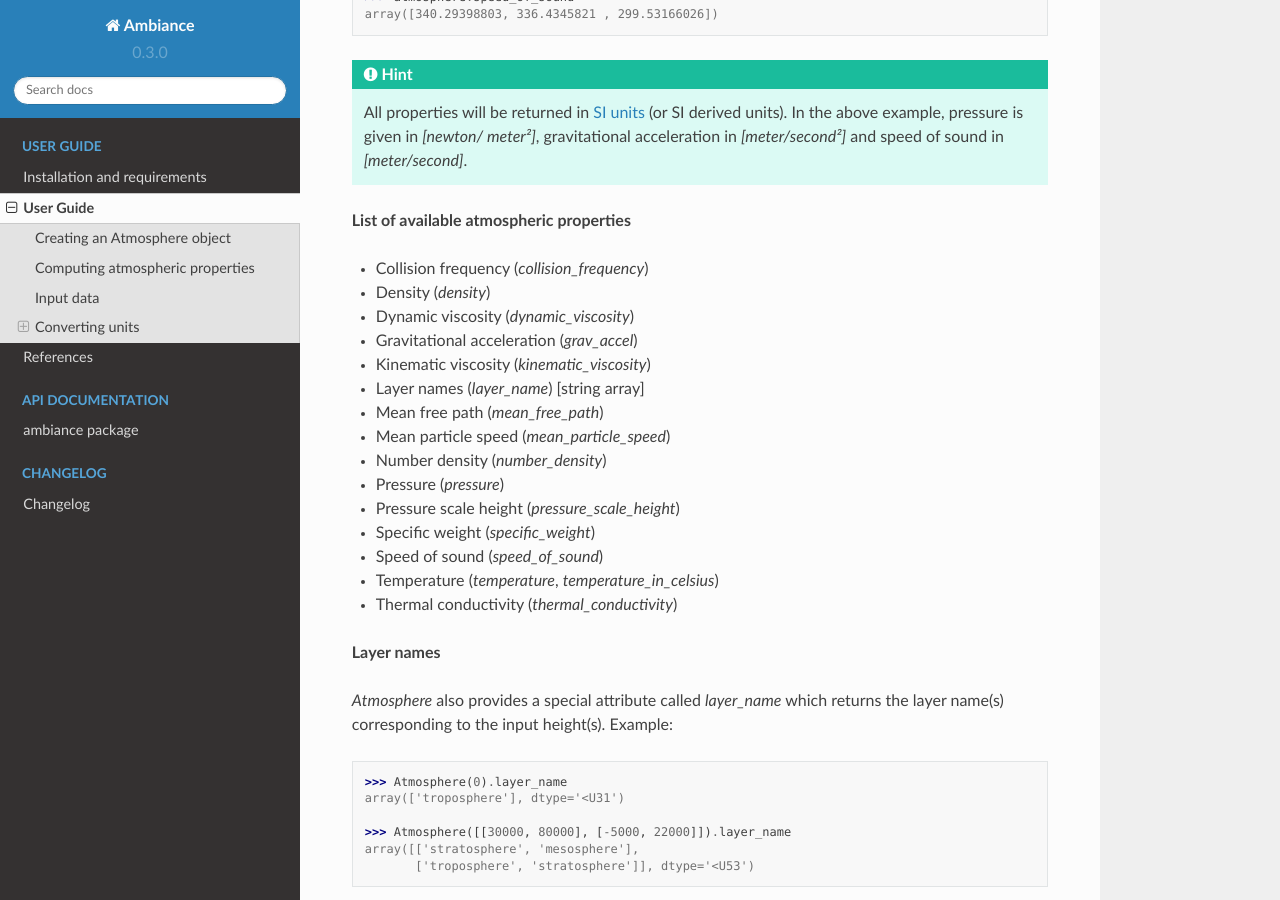
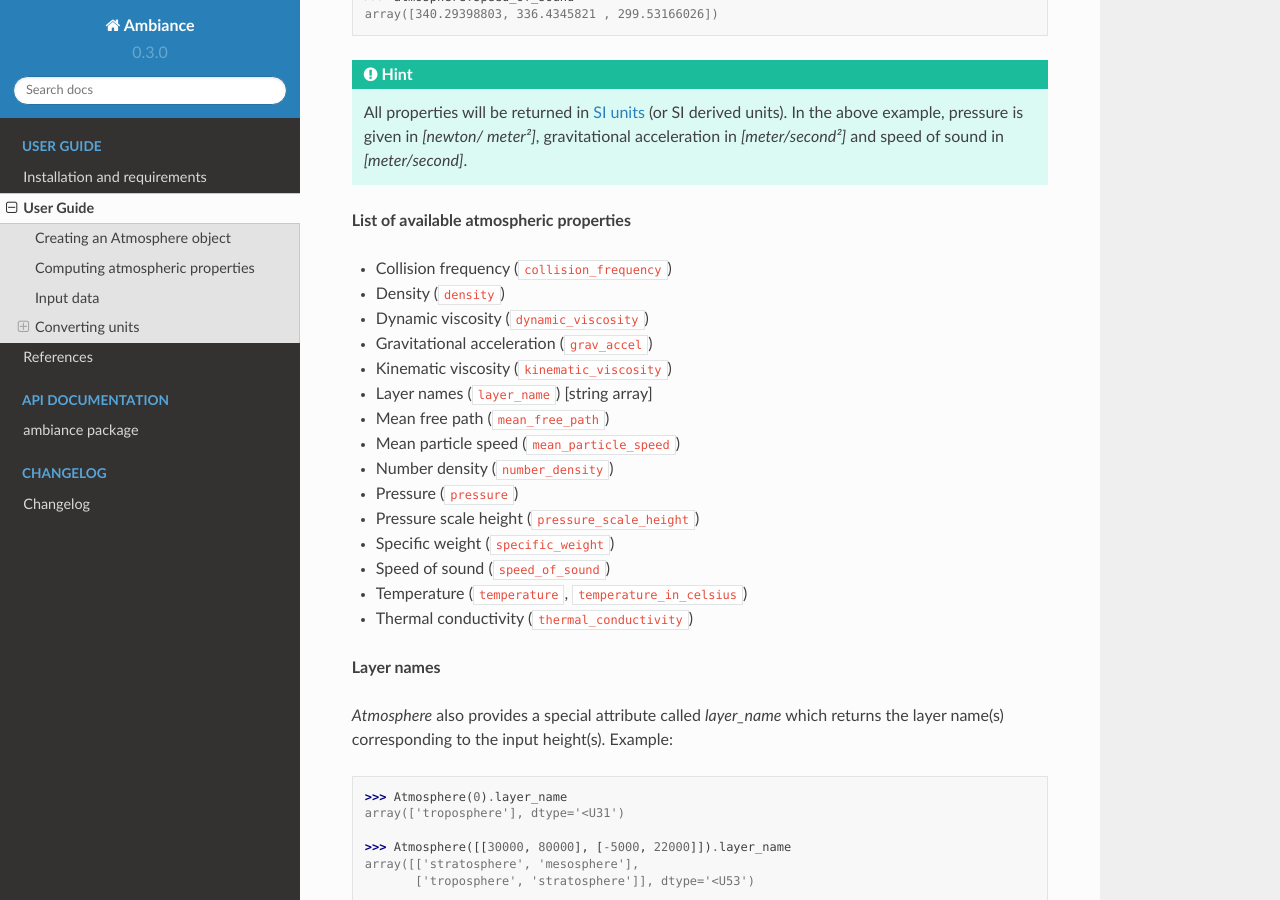
Before and after one commit to airinnova/ambiance, a Sphinx documentation site: the page built from docs/source/user_guide/detailed_user_guide.rst, in a window 1280 px wide and 900 px high, scrolled down 1322 px. Built offline with Sphinx 7.4.7 and the Read the Docs theme 2.0.0, drawn with Linux system fonts in a browser that asks for light colours.

```diff
--- a/docs/source/user_guide/detailed_user_guide.rst
+++ b/docs/source/user_guide/detailed_user_guide.rst
@@ -63,21 +63,21 @@ Computing atmospheric properties
 
 **List of available atmospheric properties**
 
-* Collision frequency (`collision_frequency`)
-* Density (`density`)
-* Dynamic viscosity (`dynamic_viscosity`)
-* Gravitational acceleration (`grav_accel`)
-* Kinematic viscosity (`kinematic_viscosity`)
-* Layer names (`layer_name`) [string array]
-* Mean free path (`mean_free_path`)
-* Mean particle speed (`mean_particle_speed`)
-* Number density (`number_density`)
-* Pressure (`pressure`)
-* Pressure scale height (`pressure_scale_height`)
-* Specific weight (`specific_weight`)
-* Speed of sound (`speed_of_sound`)
-* Temperature (`temperature`, `temperature_in_celsius`)
-* Thermal conductivity (`thermal_conductivity`)
+* Collision frequency (``collision_frequency``)
+* Density (``density``)
+* Dynamic viscosity (``dynamic_viscosity``)
+* Gravitational acceleration (``grav_accel``)
+* Kinematic viscosity (``kinematic_viscosity``)
+* Layer names (``layer_name``) [string array]
+* Mean free path (``mean_free_path``)
+* Mean particle speed (``mean_particle_speed``)
+* Number density (``number_density``)
+* Pressure (``pressure``)
+* Pressure scale height (``pressure_scale_height``)
+* Specific weight (``specific_weight``)
+* Speed of sound (``speed_of_sound``)
+* Temperature (``temperature``, ``temperature_in_celsius``)
+* Thermal conductivity (``thermal_conductivity``)
 
 **Layer names**
 
--- a/docs/source/user_guide/references.rst
+++ b/docs/source/user_guide/references.rst
@@ -1,10 +1,10 @@
 References
 ==========
 
-**[ICAO1993]** International Civil Aviation Organization: *Manual Of The ICAO Standard Atmosphere -- 3rd Edition 1993 (Doc 7488) -- extended to 80 kilometres (262 500 feet)*; https://store.icao.int/manual-of-the-icao-standard-atmosphere-extended-to-80-kilometres-262-500-feet-doc-7488-quadrilingual-printed.html
+.. [ICAO1993] International Civil Aviation Organization: *Manual Of The ICAO Standard Atmosphere -- 3rd Edition 1993 (Doc 7488) -- extended to 80 kilometres (262 500 feet)*; https://store.icao.int/manual-of-the-icao-standard-atmosphere-extended-to-80-kilometres-262-500-feet-doc-7488-quadrilingual-printed.html
 
-**[NASA1976]** National Aeronautics and Space Administration: *U.S. Standard Atmosphere, 1976* (NASA-TM-X-74335); https://ntrs.nasa.gov/archive/nasa/casi.ntrs.nasa.gov/19770009539.pdf (Accessed: 2019-08-11)
+.. [NASA1976] National Aeronautics and Space Administration: *U.S. Standard Atmosphere, 1976* (NASA-TM-X-74335); https://ntrs.nasa.gov/archive/nasa/casi.ntrs.nasa.gov/19770009539.pdf (Accessed: 2019-08-11)
 
 .. warning::
 
-    |name| is an implementation of [ICAO1993] (non-free document), but [NASA1976] (free) should match in many parts.
+    |name| is an implementation of [ICAO1993]_ (non-free document), but [NASA1976]_ (free) should match in many parts.
```
Also changed, not shown: README.rst (+15 -15 lines).
